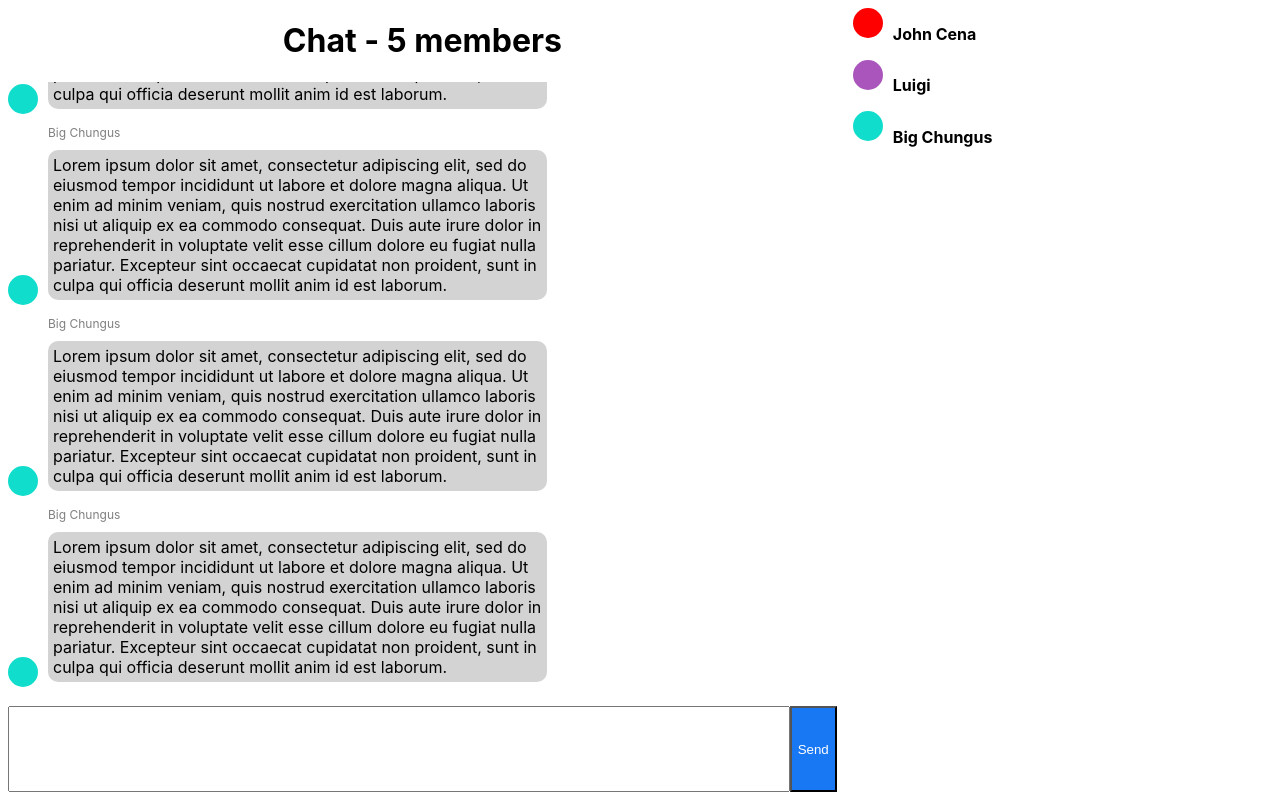
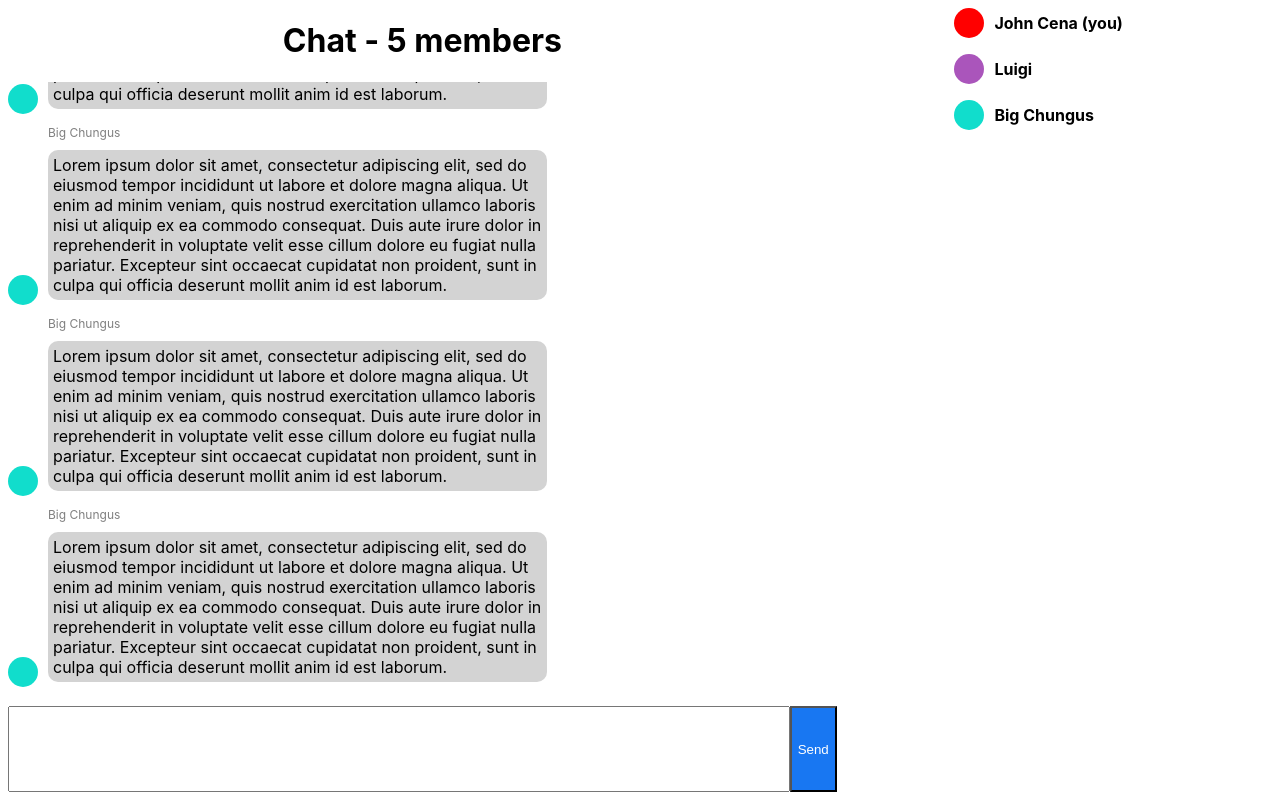
Before and after one commit to awolyniec/cw-web, a React (Create React App) app: page / in a window 1280 px wide. Built offline with nearby package versions, Linux system fonts and the light colour scheme.

Commit message:
feat: Fix formatting of member list; add "(you)" to member list entry for you. Complete static mock

```diff
--- a/src/components/ChatPage/component.jsx
+++ b/src/components/ChatPage/component.jsx
@@ -72,7 +72,7 @@ const ChatPage = () => {
     ];
 
     const chatMembers = [
-      { name: "John Cena", color: "red" },
+      { name: "John Cena", color: "red", isSelf: true },
       { name: "Luigi", color: "#aa55bb" },
       { name: "Big Chungus", color: "#11ddcc" }
     ];
--- a/src/components/MemberListItem/component.jsx
+++ b/src/components/MemberListItem/component.jsx
@@ -2,11 +2,11 @@ import React from 'react';
 
 import './styles.scss';
 
-const MemberListItem = ({ name, color }) => {
+const MemberListItem = ({ name, color, isSelf }) => {
   return (
     <div className="member-list-item">
       <div className="color-circle" style={{ "background-color": color }} />
-      <b>{name}</b>
+      <b>{name} {isSelf ? (" (you)") : (<></>)}</b>
     </div>
   );
 };
--- a/src/components/MemberListItem/styles.scss
+++ b/src/components/MemberListItem/styles.scss
@@ -1,12 +1,8 @@
 .member-list-item {
-  line-height: 100%;
-  height: 100%;
-
-  b {
-    vertical-align: middle;
-    display: inline-block;
-    line-height: normal;
-  }
+  width: 50%;
+  margin: auto;
+  display: flex;
+  align-items: center;
 
   /* TODO: make styles for colored circles more generic */
   .color-circle {
```
